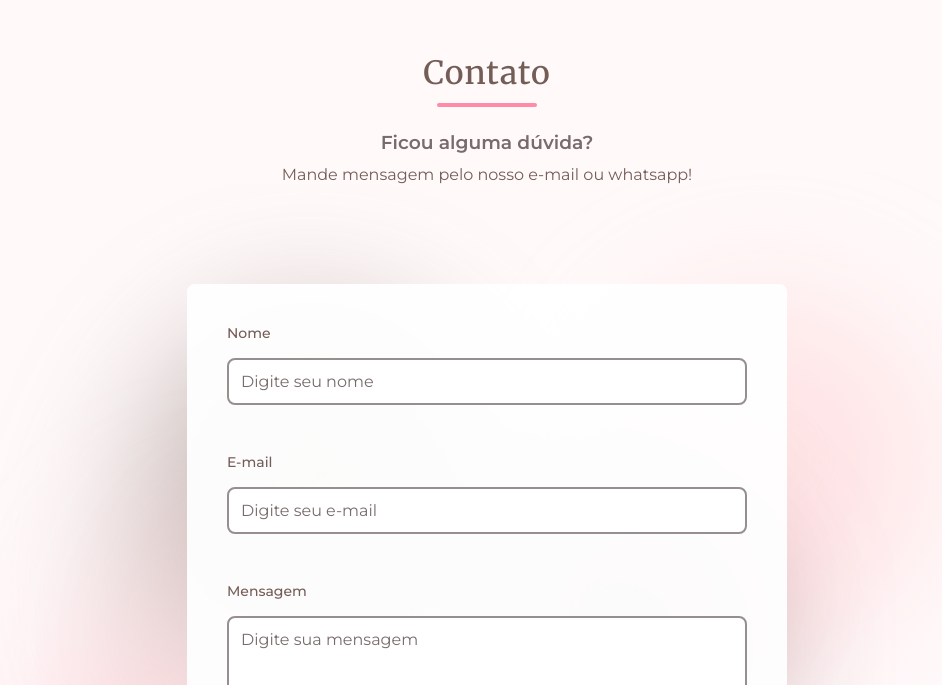
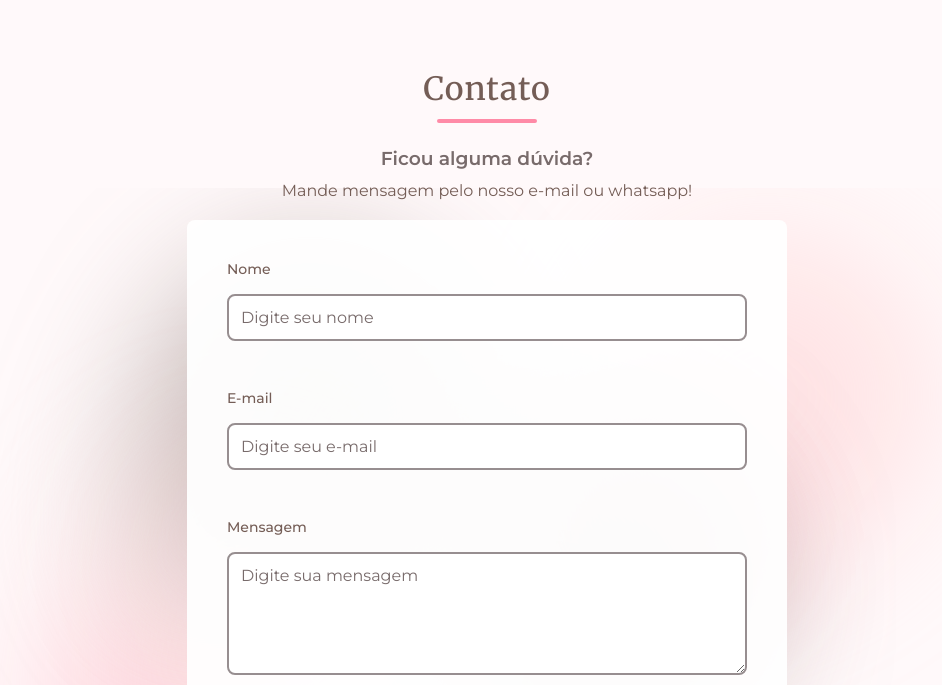
Before and after one commit to vitoriaGoncalves08/FatimaBolos, a React (Vite) app in the folder fatimabolos/: page / in a window 1280 px wide. Shown: the part 6408-7093 px from the top of the page, without its empty margins (153-1095 px from the left). Built offline with nearby package versions, Linux system fonts and the light colour scheme; a web font is replaced by a local one.

Commit message:
fix: alterando espaçamentos

```diff
--- a/fatimabolos/src/components/organisms/ContactUs/contactUs.css
+++ b/fatimabolos/src/components/organisms/ContactUs/contactUs.css
@@ -28,7 +28,7 @@
   background-position: center;
   background-repeat: no-repeat;
   border-radius: var(--border-radius-lg, 12px);
-  padding: 7rem;
+  padding: 2rem 7rem;
 }
 
 .contact-form-content {
--- a/fatimabolos/src/components/organisms/OrderForm/orderForm.css
+++ b/fatimabolos/src/components/organisms/OrderForm/orderForm.css
@@ -1043,6 +1043,7 @@
   font-family: var(--font-main);
   font-size: var(--font-size-lg);
   font-weight: 600;
+  padding-bottom: 2rem;
 }
 
 /* Calendar */
```
